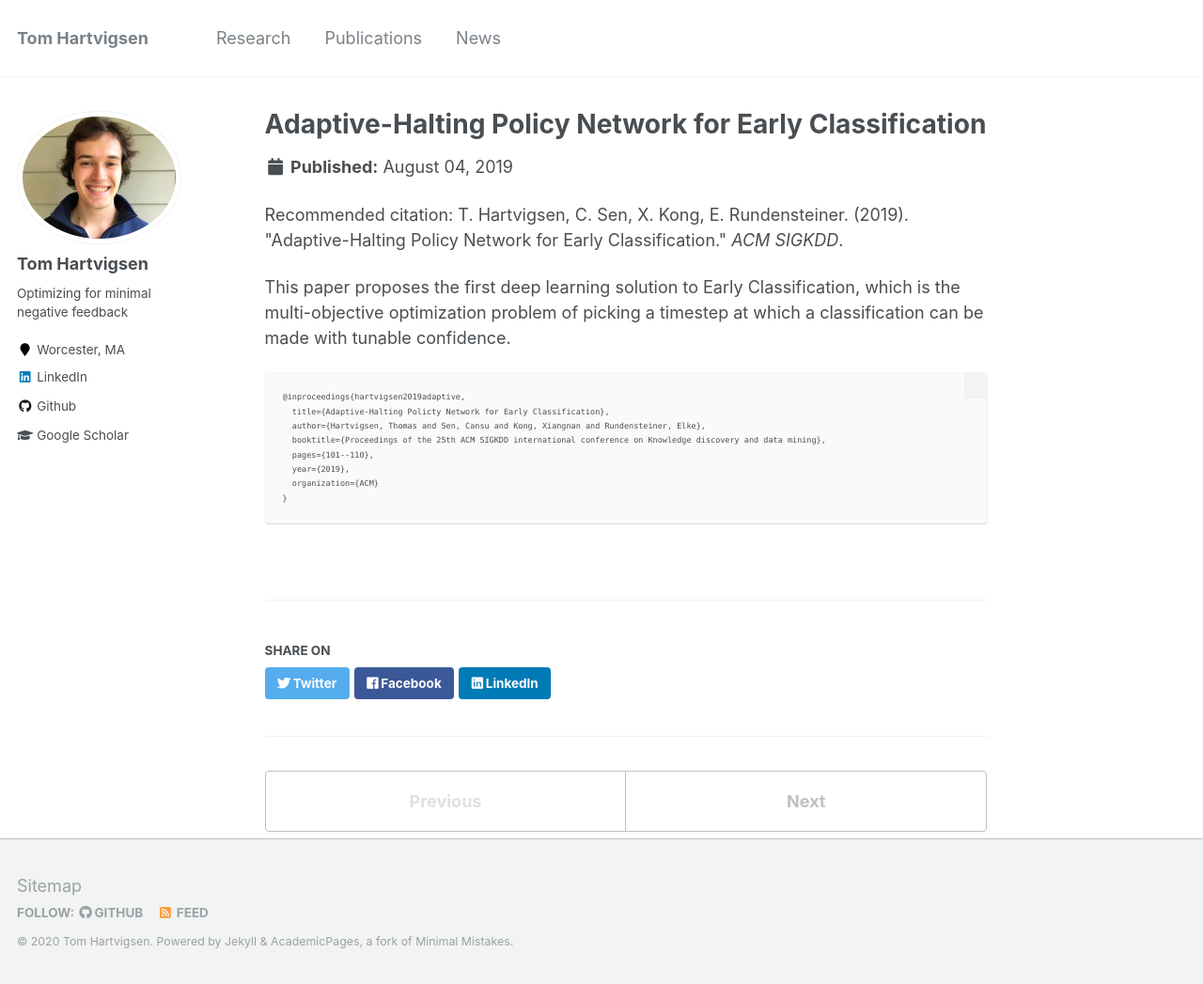
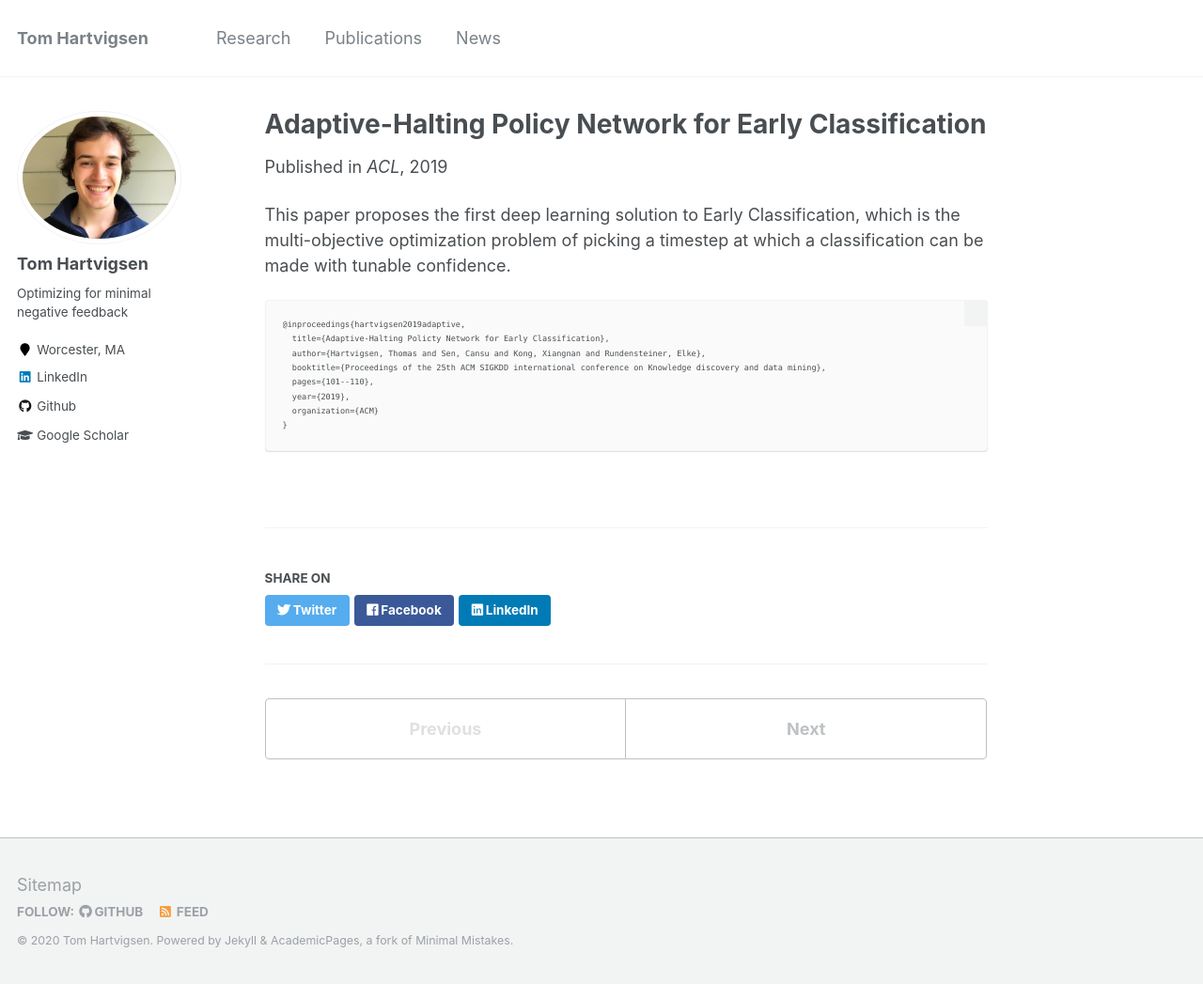
Before and after one commit to Thartvigsen/thartvigsen.github.io, a Jekyll site: the page built from _publications/2019-08-04-adaptive-halting.md, in a window 1280 px wide and 1047 px high. Shown: the whole window at 94% size. Built offline with Jekyll 4.4.1, drawn with Linux system fonts in a browser that asks for light colours.

Commit message:
fixed up pubs

```diff
--- a/_publications/2019-08-04-adaptive-halting.md
+++ b/_publications/2019-08-04-adaptive-halting.md
@@ -1,8 +1,8 @@
 ---
 title: "Adaptive-Halting Policy Network for Early Classification"
 collection: publications
+venue: ACL
 date: 2019-08-04
-citation: 'T. Hartvigsen, C. Sen, X. Kong, E. Rundensteiner. (2019). &quot;Adaptive-Halting Policy Network for Early Classification.&quot; <i>ACM SIGKDD</i>.'
 ---
 
 This paper proposes the first deep learning solution to Early Classification, which is the multi-objective optimization problem of picking a timestep at which a classification can be made with tunable confidence.
```
Also changed, not shown: _publications/2020-07-07-machine-attention.md (+1 -0 lines).
